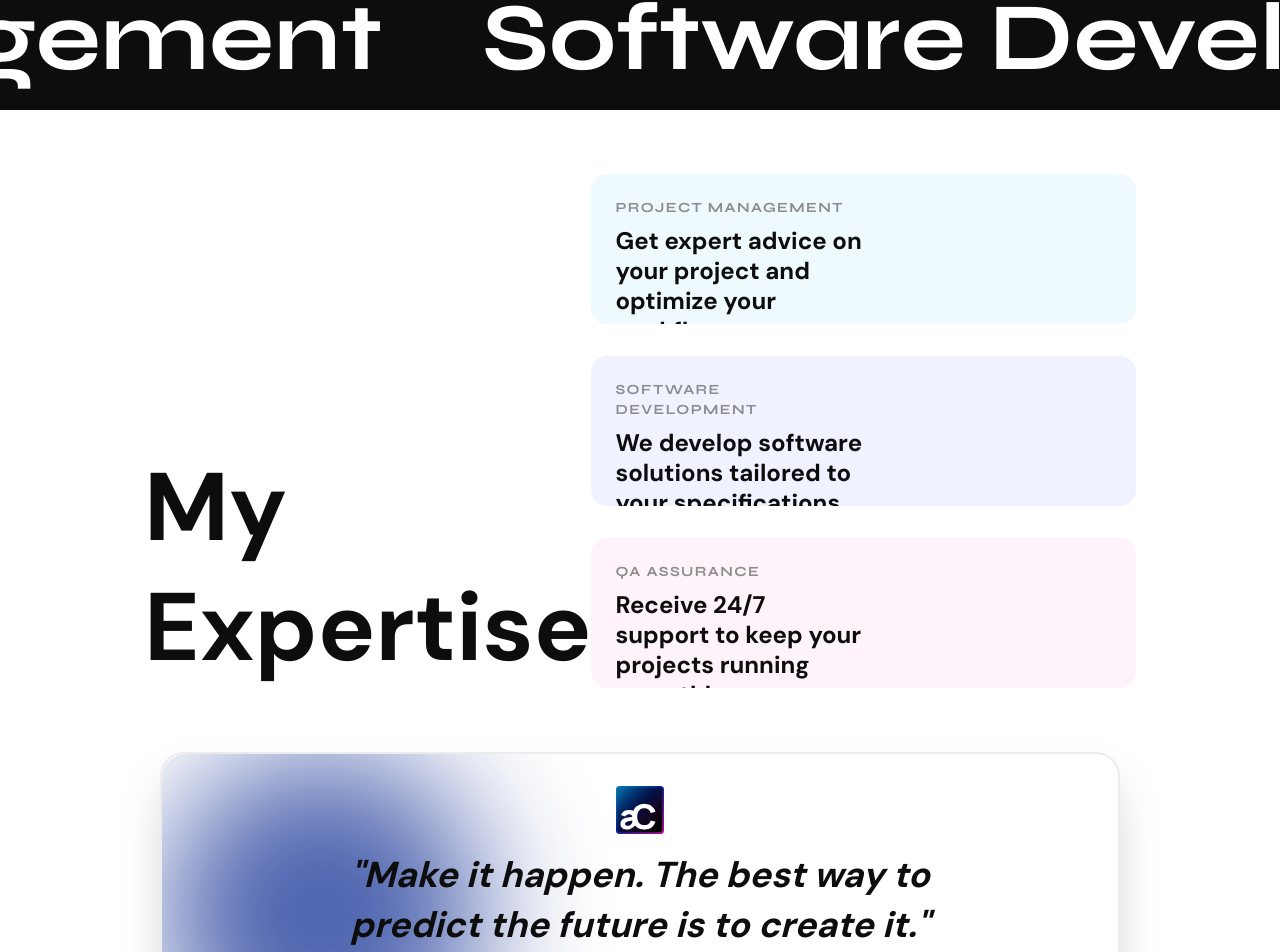
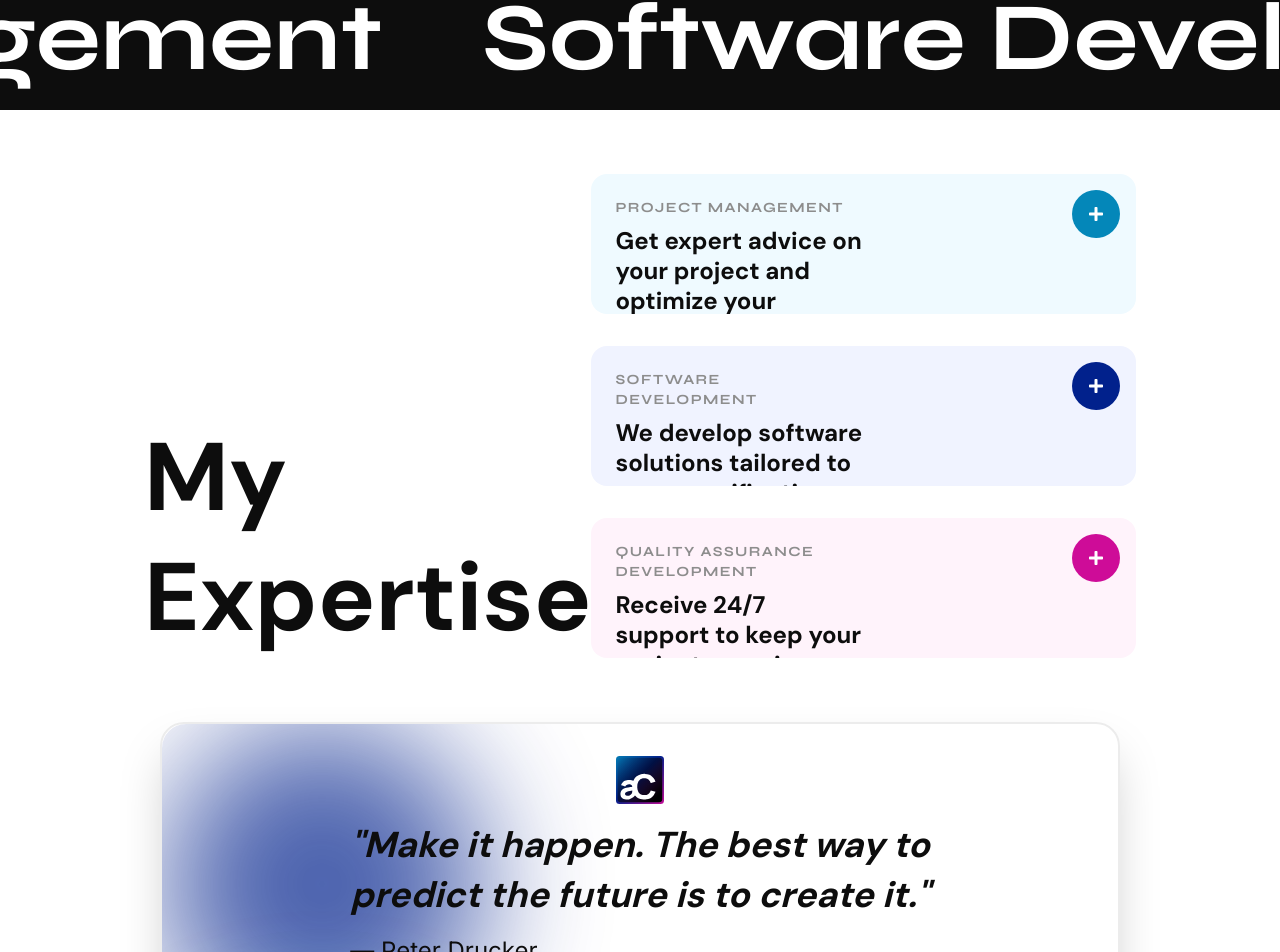
Before and after one commit to andrescorderor/ac-website, a React (Vite) app: page / in a window 1280 px wide. Shown: the part 918-1870 px from the top of the page. Built offline with nearby package versions, Linux system fonts and the light colour scheme.

Commit message:
add: mock data

```diff
--- a/src/components/common/Card.tsx
+++ b/src/components/common/Card.tsx
@@ -36,7 +36,13 @@ function Paragraph({ paragraph }: { paragraph: string }) {
 }
 
 function Image({ imageUrl, title }: { imageUrl: string; title: string }) {
-  return <img src={imageUrl} alt={title} className="h-72" />;
+  return (
+    <img
+      src={imageUrl}
+      alt={title}
+      className="mt-16 h-44 transition-transform duration-500 group-hover:scale-150"
+    />
+  );
 }
 
 export function Card({
@@ -61,13 +67,13 @@ export function Card({
     <div
       onMouseEnter={() => setIsExpanded(true)}
       onMouseLeave={() => setIsExpanded(false)}
-      className={`group relative flex rounded-2xl p-6 transition-all duration-500 ease-in-out ${bgColorLight} w-full overflow-hidden`}
+      className={`group relative flex rounded-2xl transition-all duration-500 ease-in-out ${bgColorLight} w-full overflow-hidden`}
       style={{
-        height: isExpanded ? contentHeight : '150px',
+        height: isExpanded ? contentHeight : '140px',
       }}
     >
       <div className="flex w-full">
-        <div className="w-2/6 flex-1">
+        <div className="w-2/6 flex-1 p-6">
           <Title title={title} />
           <Subtitle subtitle={subtitle} />
           <div className=" opacity-0 transition-opacity duration-500 group-hover:opacity-100">
@@ -82,8 +88,17 @@ export function Card({
           >
             <Image imageUrl={imageUrl} title={title} />
           </div>
+
+          {/* Icono FaPlus con transición fluida de posición */}
           <div
-            className={`absolute bottom-4 right-4 flex size-12 items-center justify-center rounded-full ${bgColor} text-[var(--white)] opacity-0 transition-opacity duration-500 group-hover:opacity-100`}
+            className={`absolute flex size-12 items-center justify-center rounded-full ${bgColor} text-[var(--white)] transition-transform duration-500`}
+            style={{
+              transform: isExpanded
+                ? 'translate(0, 0)' // Posición final (bottom-4 right-4 equivalente)
+                : 'translate(0, -60px)', // Posición inicial (top-4 right-4 equivalente)
+              bottom: '1rem',
+              right: '1rem',
+            }}
           >
             <FaPlus />
           </div>
--- a/src/components/home/ExpertiseSection.tsx
+++ b/src/components/home/ExpertiseSection.tsx
@@ -1,4 +1,5 @@
 import { Card } from '@components/common/Card';
+import { expertiseCards } from '@mocks/HomeMocks';
 
 export default function ExpertiseSection() {
   return (
@@ -9,26 +10,26 @@ export default function ExpertiseSection() {
 
       <div className="ml-auto flex flex-col gap-8">
         <Card
-          title="PROJECT MANAGEMENT"
-          subtitle="Get expert advice on your project and optimize your workflow."
-          paragraph="We offer asfasasfsfasfasfasfasfasf consulting to meet your business needs."
-          imageUrl="/assets/ProjectManagement.svg"
+          title={expertiseCards[0].title}
+          subtitle={expertiseCards[0].subtitle}
+          paragraph={expertiseCards[0].paragraph}
+          imageUrl={expertiseCards[0].image}
           bgColorLight="bg-[var(--vibrant-sky-blue-light)]"
           bgColor="bg-[var(--vibrant-sky-blue)]"
         />
         <Card
-          title="SOFTWARE DEVELOPMENT"
-          subtitle="We develop software solutions tailored to your specifications."
-          paragraph="Our experienced team builds robust applications for your business."
-          imageUrl="/assets/SoftwareDevelopment.svg"
+          title={expertiseCards[1].title}
+          subtitle={expertiseCards[1].subtitle}
+          paragraph={expertiseCards[1].paragraph}
+          imageUrl={expertiseCards[1].image}
           bgColorLight="bg-[var(--deep-navy-blue-light)]"
           bgColor="bg-[var(--deep-navy-blue)]"
         />
         <Card
-          title="QA ASSURANCE"
-          subtitle="Receive 24/7 support to keep your projects running smoothly."
-          paragraph="Our support team is always available to help resolve any issues."
-          imageUrl="/assets/QualityAssurance.svg"
+          title={expertiseCards[2].title}
+          subtitle={expertiseCards[2].subtitle}
+          paragraph={expertiseCards[2].paragraph}
+          imageUrl={expertiseCards[2].image}
           bgColorLight="bg-[var(--magenta-pink-light)]"
           bgColor="bg-[var(--magenta-pink)]"
         />
--- a/src/components/home/Hero.tsx
+++ b/src/components/home/Hero.tsx
@@ -1,6 +1,7 @@
 /* eslint-disable tailwindcss/no-custom-classname */
 import { useEffect, useState, useMemo } from 'react';
 
+import { heroParagraph, rolesCarousel } from '@mocks/HomeMocks';
 import { motion } from 'framer-motion';
 
 export default function Hero() {
@@ -114,13 +115,12 @@ export default function Hero() {
         </div>
         <div className="mt-32 flex w-5/12 gap-4">
           <img
-            src="/assets/Profile.png"
+            src={heroParagraph.profilePicture}
             alt="Profile"
             className="size-14 rounded-full"
           />
           <p className="font-inter text-3xl font-medium tracking-tight text-[var(--black)]">
-            I am a developer and project manager with experience in software
-            development, project coordination, and more.
+            {heroParagraph.text}
           </p>
         </div>
       </div>
@@ -131,33 +131,33 @@ export default function Hero() {
             animate={{ x: calculatePosition(-1800, 700) }}
             transition={{
               type: 'tween',
-              ease: [0.17, 0.67, 0.83, 0.67], // Cubic Bezier for smoother easing
-              duration: 2.5, // Longer duration for smoother animation
+              ease: [0.17, 0.67, 0.83, 0.67],
+              duration: 2.5,
             }}
           >
-            Quality Assurance
+            {rolesCarousel[0].role}
           </motion.h3>
           <motion.h3
             className="text-[var(--white)]"
             animate={{ x: calculatePosition(-1700, 800) }}
             transition={{
               type: 'tween',
-              ease: [0.17, 0.67, 0.83, 0.67], // Cubic Bezier for smoother easing
-              duration: 2.5, // Longer duration for smoother animation
+              ease: [0.17, 0.67, 0.83, 0.67],
+              duration: 2.5,
             }}
           >
-            Project Management
+            {rolesCarousel[1].role}
           </motion.h3>
           <motion.h3
             className="text-[var(--white)]"
             animate={{ x: calculatePosition(-1600, 900) }}
             transition={{
               type: 'tween',
-              ease: [0.17, 0.67, 0.83, 0.67], // Cubic Bezier for smoother easing
-              duration: 2.5, // Longer duration for smoother animation
+              ease: [0.17, 0.67, 0.83, 0.67],
+              duration: 2.5,
             }}
           >
-            Software Development
+            {rolesCarousel[2].role}
           </motion.h3>
         </div>
       </div>
--- /dev/null
+++ b/src/mocks/HomeMocks.tsx
@@ -0,0 +1,53 @@
+interface HeroParagraph {
+  profilePicture: string;
+  text: string;
+}
+
+interface RolesCarouselParagraph {
+  role: string;
+}
+
+interface ExpertiseCards {
+  title: string;
+  subtitle: string;
+  paragraph: string;
+  image: string;
+}
+
+export const heroParagraph: HeroParagraph = {
+  profilePicture: '/assets/Profile.png',
+  text: 'I am a developer and project manager with experience in software development, project coordination, and more.',
+};
+
+export const rolesCarousel: RolesCarouselParagraph[] = [
+  {
+    role: 'Quality Assurance',
+  },
+  {
+    role: 'Project Management',
+  },
+  {
+    role: 'Software Development',
+  },
+];
+
+export const expertiseCards: ExpertiseCards[] = [
+  {
+    title: 'PROJECT MANAGEMENT',
+    subtitle: 'Get expert advice on your project and optimize your workflow.',
+    paragraph: 'asfasf',
+    image: '/assets/ProjectManagement.svg',
+  },
+  {
+    title: 'SOFTWARE DEVELOPMENT',
+    subtitle: 'We develop software solutions tailored to your specifications.',
+    paragraph: 'asfasf',
+    image: '/assets/SoftwareDevelopment.svg',
+  },
+  {
+    title: 'QUALITY ASSURANCE DEVELOPMENT',
+    subtitle: 'Receive 24/7 support to keep your projects running smoothly.',
+    paragraph: 'asfasf',
+    image: '/assets/QualityAssurance.svg',
+  },
+];
```
